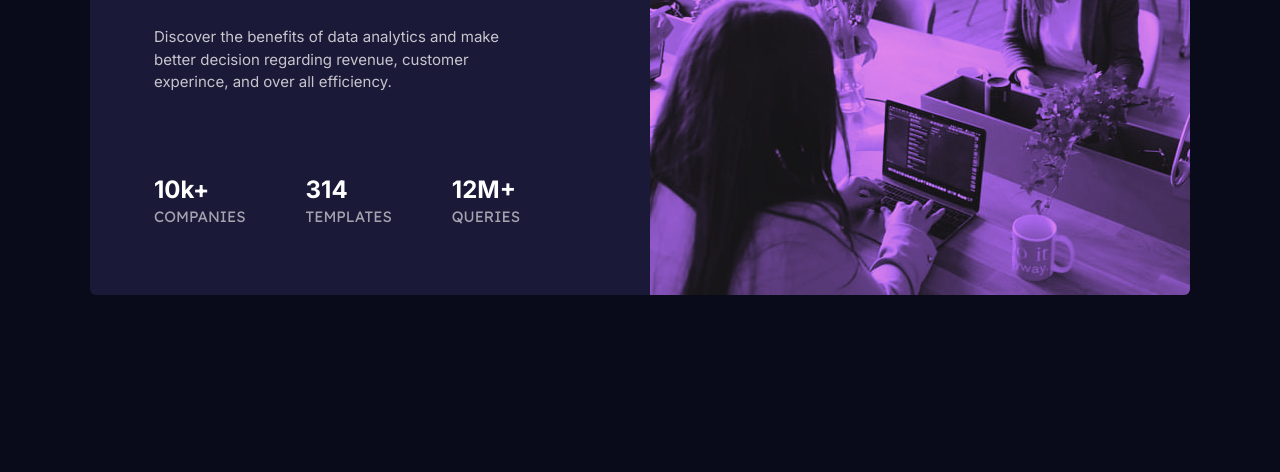
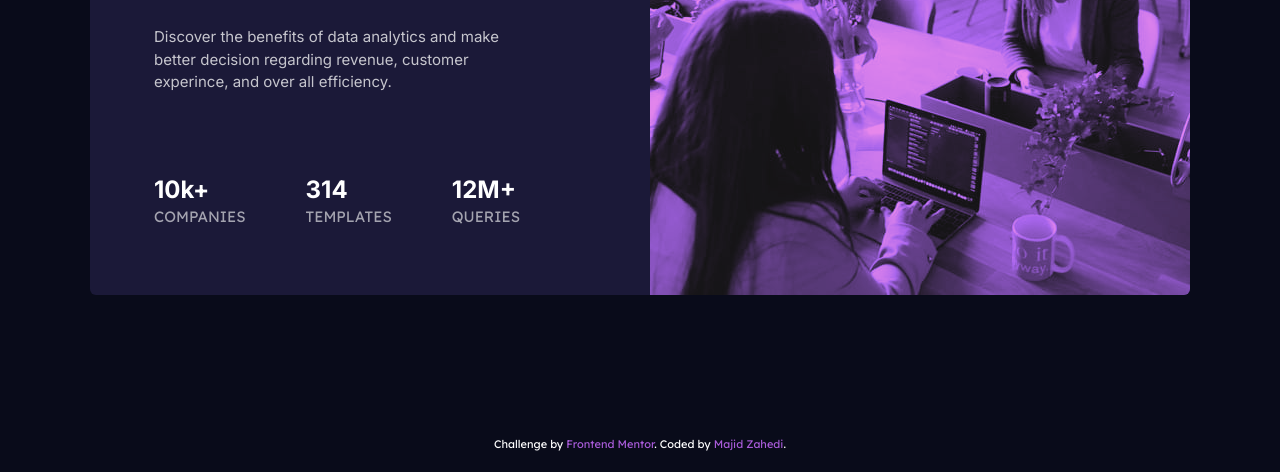
Before and after one commit to majidzahedi/stats-preview-card-component-main, a plain HTML site: page index.html in a window 1280 px wide. Shown: the part 328-800 px from the top of the page. Drawn offline with nearby package versions, Linux system fonts and the light colour scheme.

Commit message:
Fix footer dispaly set to block

```diff
--- a/index.html
+++ b/index.html
@@ -126,7 +126,7 @@
 				</div>
 			</div>
 
-      <footer class="hidden lg:absolute attribution bottom-5 ">
+      <footer class="hidden lg:block absolute attribution bottom-5 ">
         Challenge by
         <a href="https://www.frontendmentor.io?ref=challenge" target="_blank"
           >Frontend Mentor</a
```
